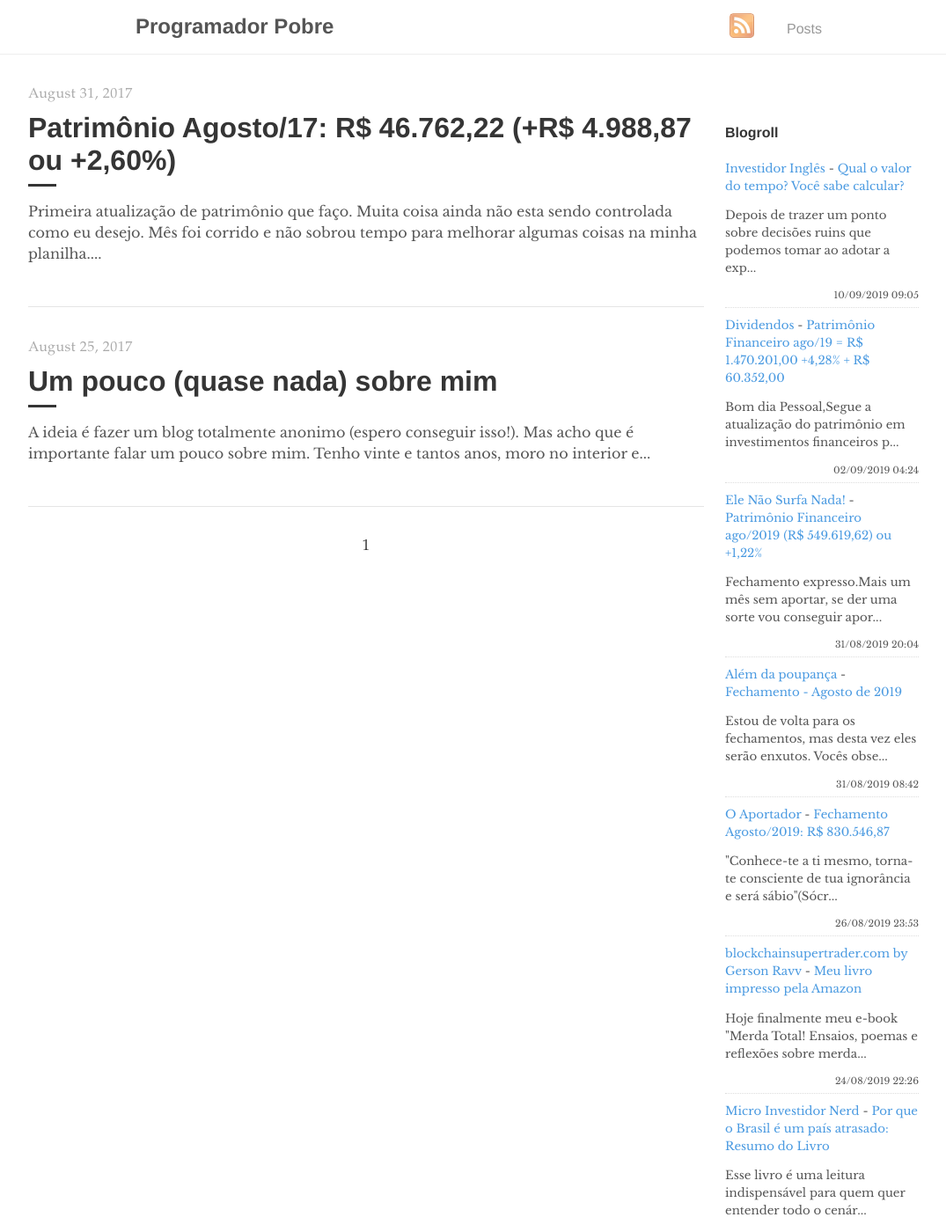
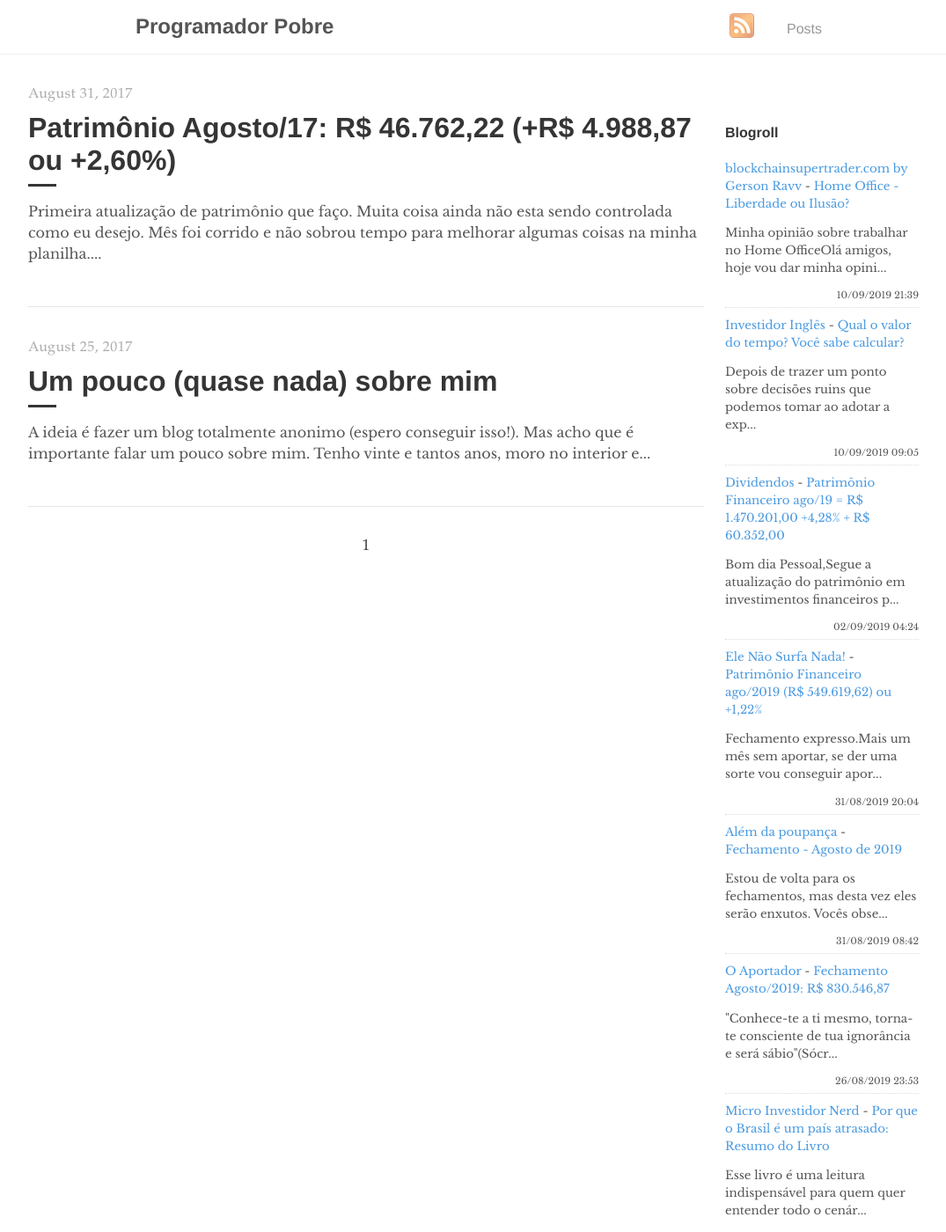
Before and after one commit to programadorpobre/programadorpobre.github.io, a Jekyll site: the page built from index.html, in a window 1280 px wide and 1400 px high. Shown: the whole window at 88% size, without its empty margins (96-1171 px from the left). Built offline with Jekyll 4.4.1, drawn with Linux system fonts in a browser that asks for light colours; the list of posts is cut into pages by our own code; comment, search, counter and statistics services are not loaded.

Commit message:
[ci skip] travis #767

```diff
--- a/_includes/feed-entries.html
+++ b/_includes/feed-entries.html
@@ -1,3 +1,8 @@
+<div class="feed-entry">
+    <a class="feed-entry-site-name" href="http://www.blockchainsupertrader.com/">blockchainsupertrader.com by Gerson Ravv</a> - <a class="feed-entry-title" href="http://www.blockchainsupertrader.com/2019/09/home-office-liberdade-ou-ilusao.html">Home Office - Liberdade ou Ilusão?</a>
+    <p class="feed-entry-summary">Minha opinião sobre trabalhar no Home OfficeOlá amigos, hoje vou dar minha opini...</p>
+    <time datetime="2019-09-10T21:39:00.002-03:00">10/09/2019 21:39</time>
+</div>
 <div class="feed-entry">
     <a class="feed-entry-site-name" href="https://www.investidoringles.com/">Investidor Inglês</a> - <a class="feed-entry-title" href="https://www.investidoringles.com/2019/09/valor-do-tempo-calcular.html">Qual o valor do tempo? Você sabe calcular?</a>
     <p class="feed-entry-summary">Depois de trazer um ponto sobre decisões ruins que podemos tomar ao adotar a exp...</p>
@@ -24,11 +29,6 @@
     <time datetime="2019-08-26T23:53:00.000-03:00">26/08/2019 23:53</time>
 </div>
 <div class="feed-entry">
-    <a class="feed-entry-site-name" href="http://www.blockchainsupertrader.com/">blockchainsupertrader.com by Gerson Ravv</a> - <a class="feed-entry-title" href="http://www.blockchainsupertrader.com/2019/08/meu-livro-impresso-pela-amazon.html">Meu livro impresso pela Amazon</a>
-    <p class="feed-entry-summary">Hoje finalmente meu e-book "Merda Total! Ensaios, poemas e reflexões sobre merda...</p>
-    <time datetime="2019-08-24T22:26:00.003-03:00">24/08/2019 22:26</time>
-</div>
-<div class="feed-entry">
     <a class="feed-entry-site-name" href="https://microinvestidornerd.blogspot.com/">Micro Investidor Nerd</a> - <a class="feed-entry-title" href="https://microinvestidornerd.blogspot.com/2019/06/por-que-o-brasil-e-um-pais-atrasado.html">Por que o Brasil é um país atrasado: Resumo do Livro</a>
     <p class="feed-entry-summary">Esse livro é uma leitura indispensável&nbsp;para quem quer entender todo o cenár...</p>
     <time datetime="2019-06-21T08:41:00.001-07:00">21/06/2019 08:41</time>
```
